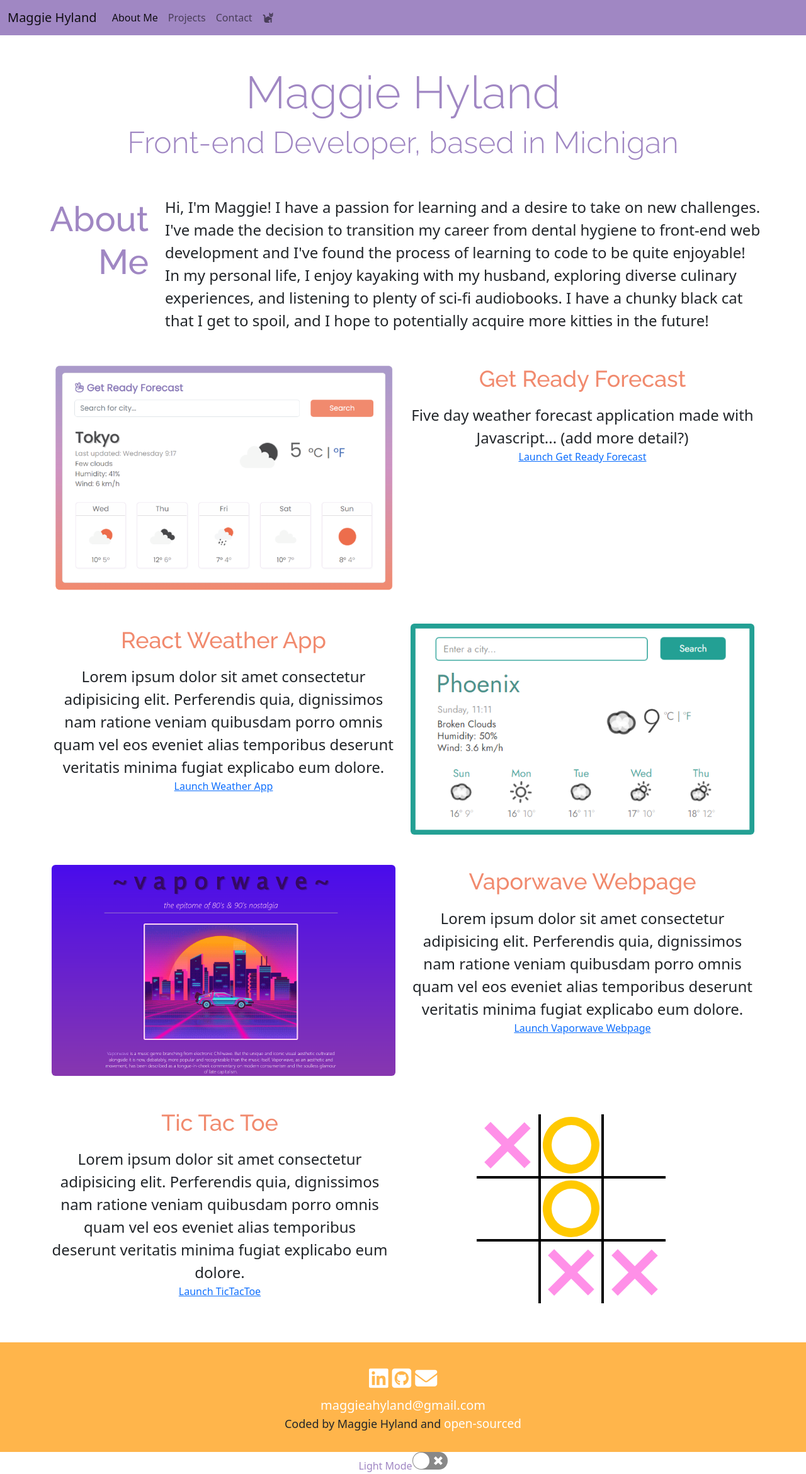
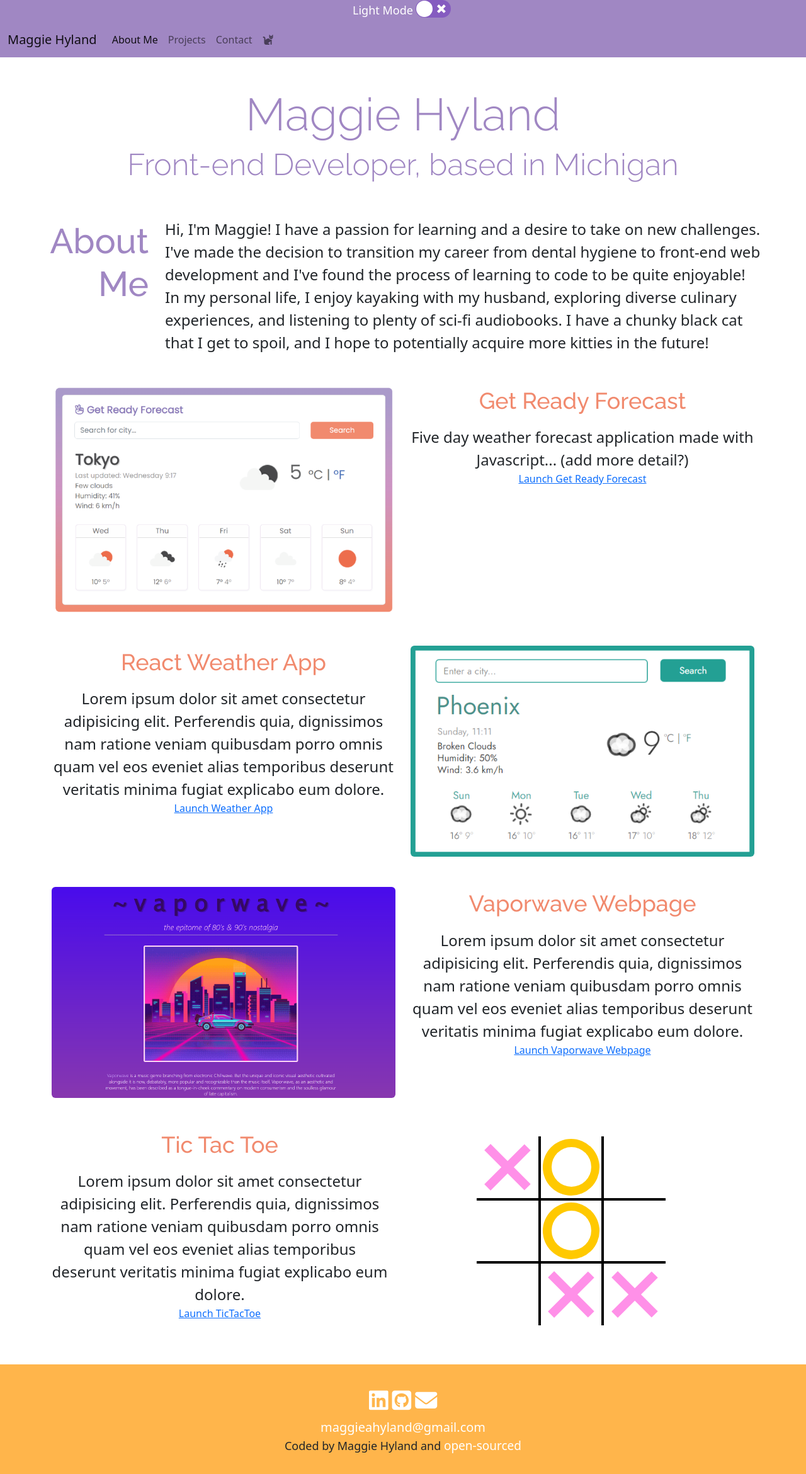
Before and after one commit to maggie-hyland/portfolio-project-maggie-hyland, a React (Create React App) app: page / in a window 1280 px wide. Shown: the whole page at 63% size. Built offline with nearby package versions, Linux system fonts and the light colour scheme.

Commit message:
adjusting colors, sizing, placement of light/dark toggle

```diff
--- a/src/App.js
+++ b/src/App.js
@@ -1,6 +1,7 @@
 import PageContainer from './PageContainer';
 import { createContext, useState } from 'react';
 import ReactSwitch from 'react-switch';
+import  './scss/Style.scss'
 
 export const ThemeContext = createContext(null);
 
@@ -13,11 +14,11 @@ function App() {
   return (
     <ThemeContext.Provider value={{ theme, setTheme }}>
       <div className="App" id={theme}>
+        <div className="switch">
+          <label> {theme === 'light' ? 'Light Mode' : 'Dark Mode'} </label>
+          <ReactSwitch onChange={toggleTheme} checked={theme === 'dark'} onColor='#7b417b' offColor='#855bc0' />
+        </div>
         <PageContainer />
-        <div className="switch">
-          <label> {theme === "light" ? "Light Mode" : "Dark Mode"} </label>
-              <ReactSwitch onChange={toggleTheme} checked={theme === "dark"} />
-            </div>
       </div>
     </ThemeContext.Provider>
   );
--- a/src/Header.js
+++ b/src/Header.js
@@ -9,7 +9,6 @@ function Header() {
             <a className="navbar-brand" href="#">
               Maggie Hyland
             </a>
-
             <button
               className="navbar-toggler"
               type="button"
--- a/src/css/Style.css
+++ b/src/css/Style.css
@@ -1 +1 @@
-.App{text-align:center;background-color:#fff}#light{background-color:#fff}#light .switch label{color:#a087c3}#dark{background-color:#7b417b}#dark .switch label{color:#461a3e}
+.App{text-align:center;background-color:#fff}label{position:relative;bottom:5px;right:4px;font-size:18px}#light{background-color:#fff}#light .switch{background-color:#a087c3}#light .switch label{color:#fff}#dark{background-color:#7b417b}#dark .switch{background-color:#461a3e}#dark .switch label{color:#7b417b}
--- a/src/scss/Style.scss
+++ b/src/scss/Style.scss
@@ -16,18 +16,29 @@ $title-font: 'Raleway', sans-serif;
 .App {
   text-align: center;
   background-color: $bg-color-light;
-
 }
-
+label {
+  position: relative;
+  bottom: 5px;
+  right: 4px;
+  font-size: 18px;
+}
 #light {
   background-color: $bg-color-light;
+  .switch {
+    background-color: $first-color-light;
+
+  }
   .switch label {
-    color: $first-color-light;
+    color: $bg-color-light;
   }
 }
 #dark {
   background-color: $bg-color-dark;
+  .switch {
+    background-color: $first-color-dark;
+  }
   .switch label {
-    color: $first-color-dark;
+    color: $bg-color-dark;
   }
 }
```
